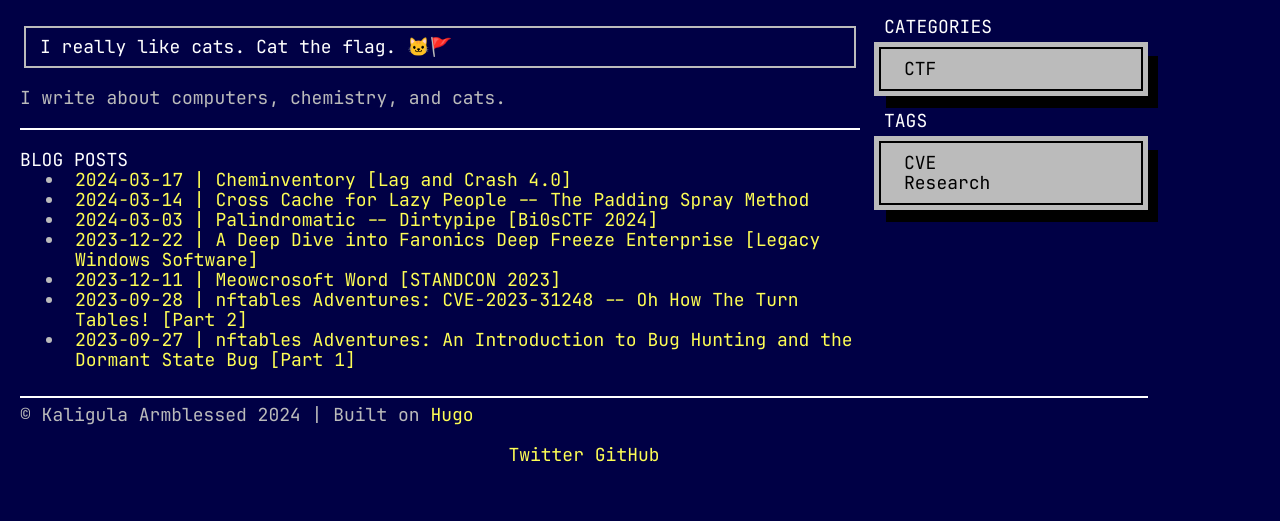
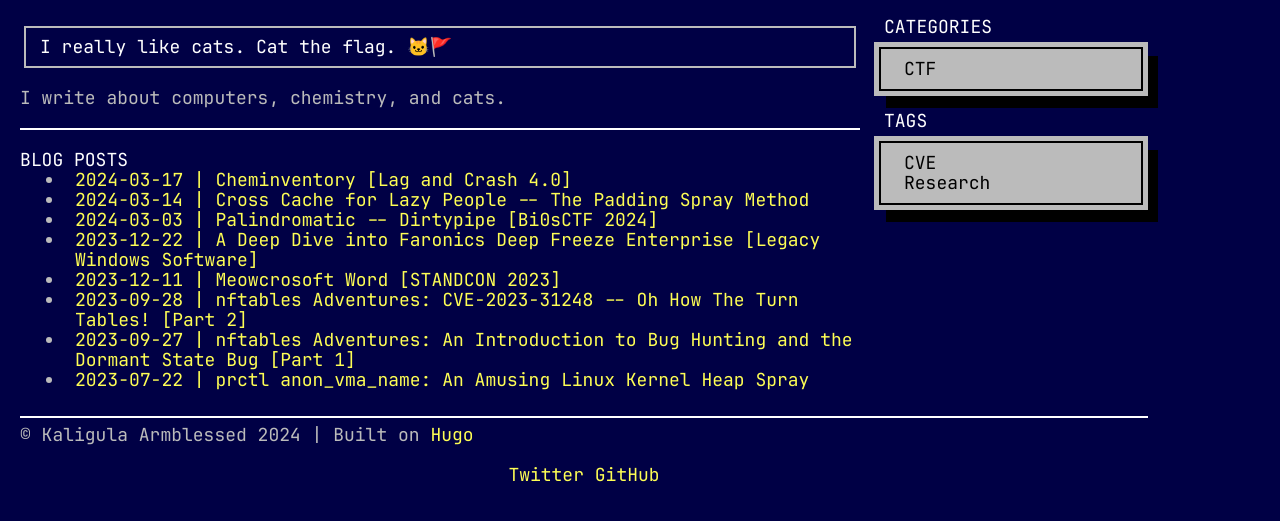
Before and after one commit to KaligulaArmblessed/kaligulaarmblessed.github.io, a plain HTML site: page index.html in a window 1280 px wide. Shown: the part 119-640 px from the top of the page. Drawn offline with Linux system fonts and the light colour scheme; files whose address does not match are found by name.

Commit message:
fix some stuff

```diff
--- a/index.html
+++ b/index.html
@@ -116,6 +116,24 @@
             <li><a href="https://kaligulaarmblessed.github.io/post/nftables-adventures-1/">2023-09-27 | nftables Adventures: An Introduction to Bug Hunting and the Dormant State Bug [Part 1]</a></li>
 
 
+
+            <li><a href="https://kaligulaarmblessed.github.io/post/prctlheapspray/">2023-07-22 | prctl anon_vma_name: An Amusing Linux Kernel Heap Spray</a></li>
+
+
+
+
+
+
+
+
+
+
+
+
+
+
+
+
         </ul>
     </div>
 
```
